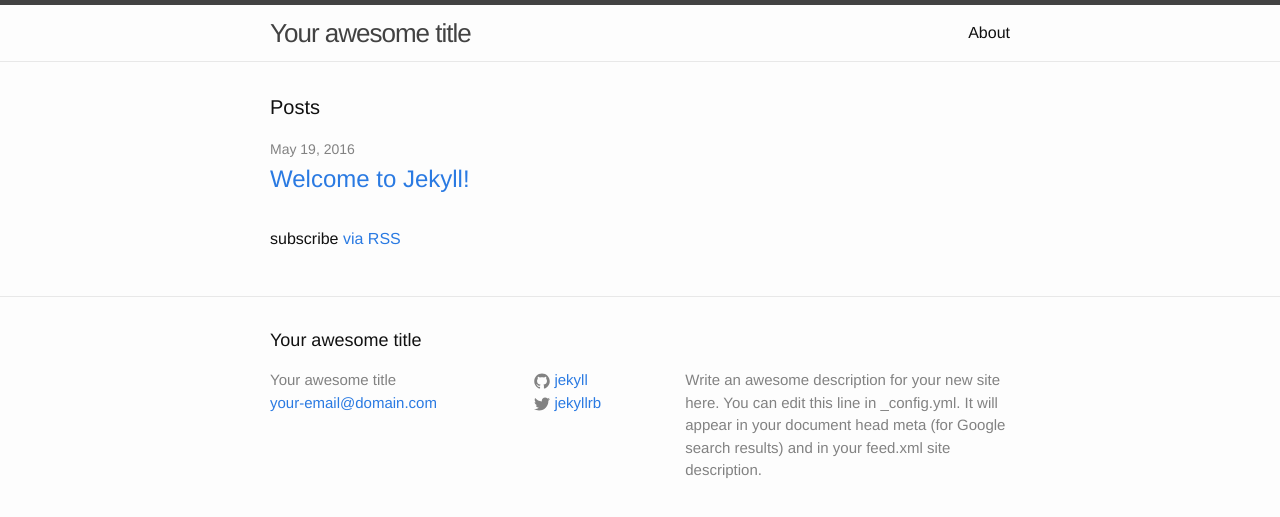
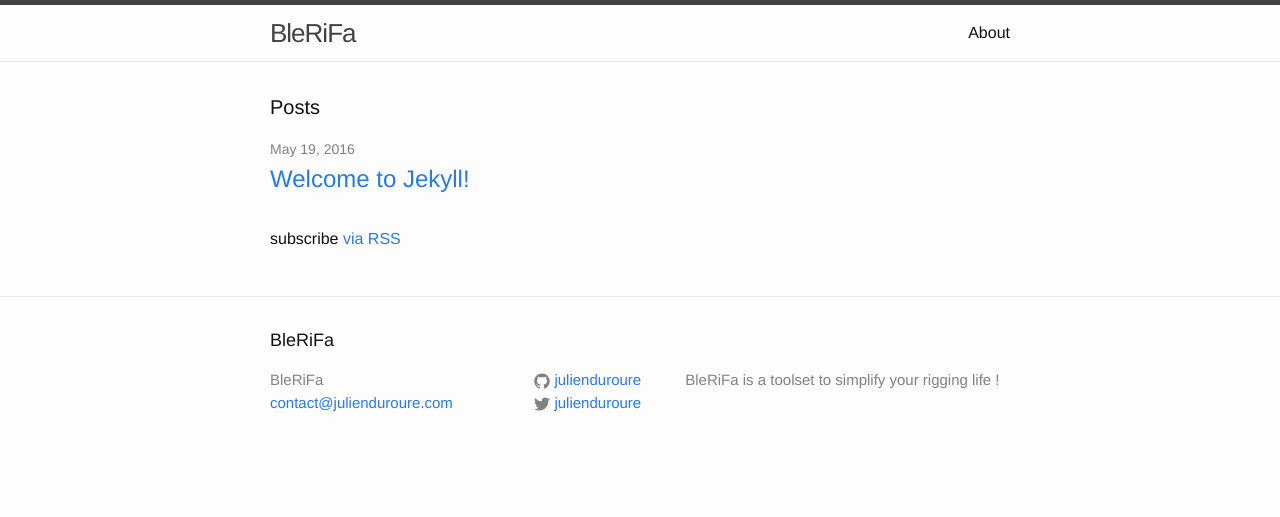
Before and after one commit to julienduroure/BleRiFa, a Jekyll site: the page built from index.html, in a window 1280 px wide. Shown: the top 517 px of the page. Built offline with Jekyll 4.4.1, drawn with Linux system fonts in a browser that asks for light colours.

Commit message:
start updating config

```diff
--- a/_config.yml
+++ b/_config.yml
@@ -6,16 +6,14 @@
 # 'jekyll serve'. If you change this file, please restart the server process.
 
 # Site settings
-title: Your awesome title
-email: your-email@domain.com
+title: BleRiFa
+email: contact@julienduroure.com
 description: > # this means to ignore newlines until "baseurl:"
-  Write an awesome description for your new site here. You can edit this
-  line in _config.yml. It will appear in your document head meta (for
-  Google search results) and in your feed.xml site description.
+  BleRiFa is a toolset to simplify your rigging life !
 baseurl: "" # the subpath of your site, e.g. /blog
-url: "http://yourdomain.com" # the base hostname & protocol for your site
-twitter_username: jekyllrb
-github_username:  jekyll
+url: "http://julienduroure.github.io/BleRiFa" # the base hostname & protocol for your site
+twitter_username: julienduroure
+github_username:  julienduroure
 
 # Build settings
 markdown: kramdown
```
